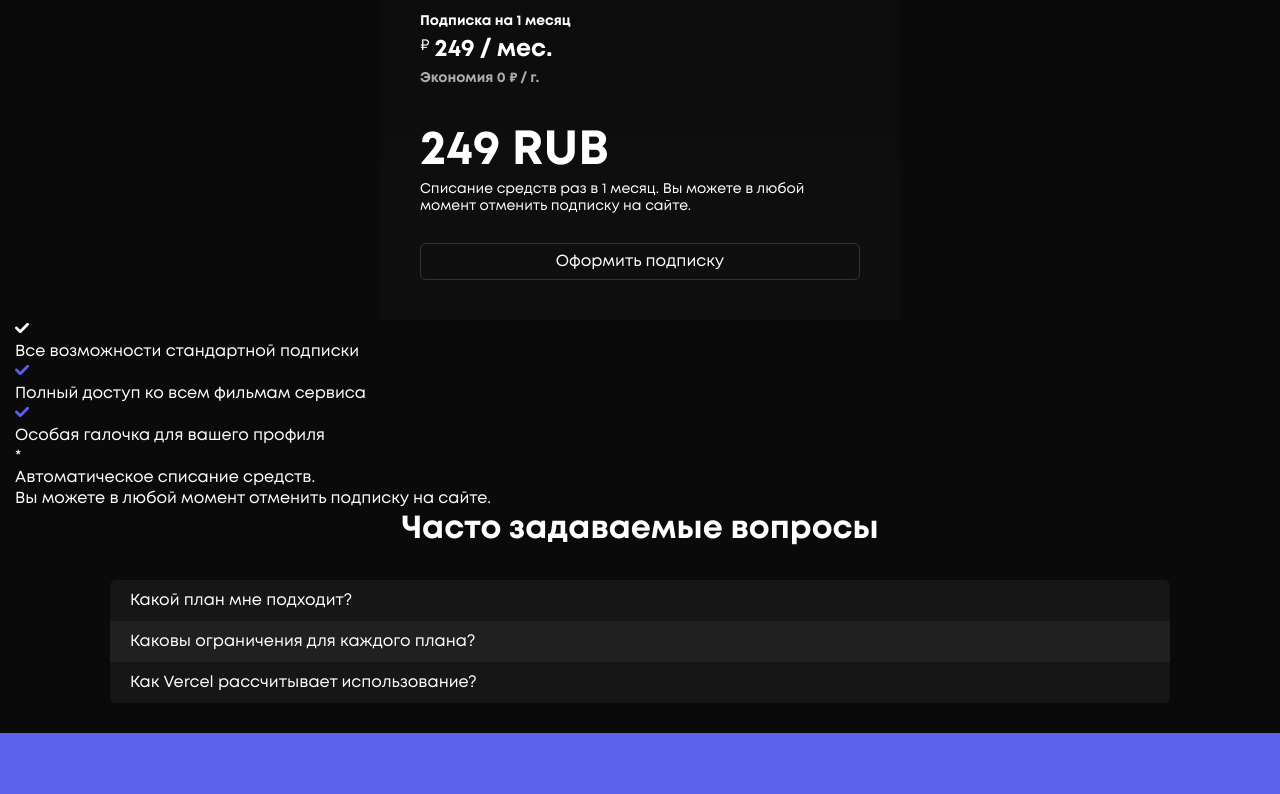
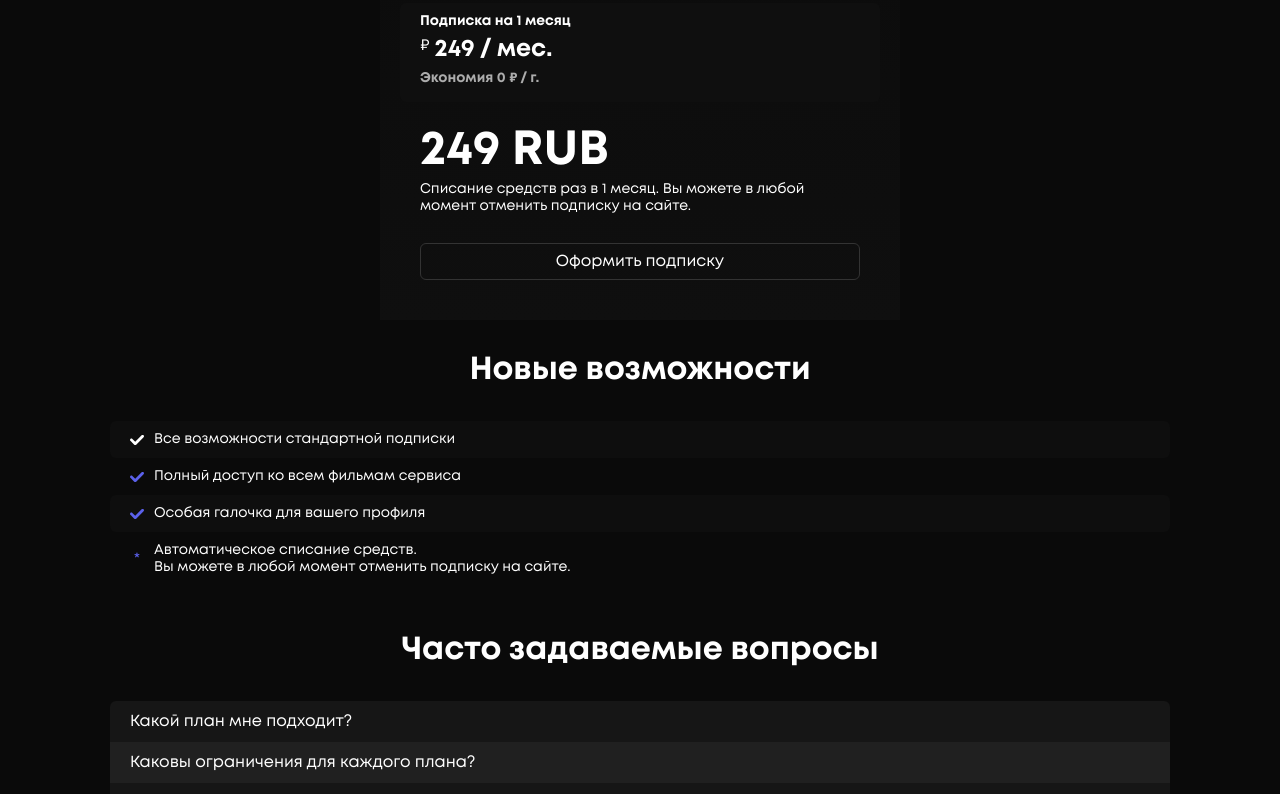
Before and after one commit to Attato/Nebo, a Next.js app: page /ticket in a window 1280 px wide. Shown: the part 693-1487 px from the top of the page. Before the commit the page ends 1426 px from the top, so only its background shows below. Built offline with nearby package versions, Linux system fonts and the light colour scheme.

Commit message:
subscribe page update

```diff
--- a/pages/ticket/index.tsx
+++ b/pages/ticket/index.tsx
@@ -5,13 +5,14 @@ import Link from 'next/link';
 import Image from 'next/image';
 import Header from 'components/header/header';
 import styles from 'styles/ticket.module.scss';
-import subscribe from 'json/subscribe.json'
+import subscribe from 'json/subscribe.json';
 
 const Ticket: NextPage = () => {
+	const [option, setOption] = useState(3);
 	const [duration, setDuration] = useState('1 месяц');
 	const [price, setPrice] = useState(249);
 	const [fullPrice, setFullPrice] = useState(249);
-	const [percent, setPercent] = useState("0%");
+	const [percent, setPercent] = useState('0%');
 
 	return (
 		<div className="container">
@@ -32,10 +33,23 @@ const Ticket: NextPage = () => {
 						<div className={styles.subscription__title}>
 							<h1>View +</h1>
 							<span>Премиальная подписка на наш сервис</span>
-							{
-								subscribe.map((subscribe, id) => {
+							{subscribe.map((subscribe, id) => {
 								return (
-										<div key={id} className={styles.product__option} onClick={() => {setDuration(subscribe.duration); setPrice(subscribe.price); setFullPrice(subscribe.full_price); setPercent(subscribe.percent)}}>
+									<div
+										key={id}
+										className={
+											option === id
+												? styles.product__option__active
+												: styles.product__option
+										}
+										onClick={() => {
+											setDuration(subscribe.duration);
+											setPrice(subscribe.price);
+											setFullPrice(subscribe.full_price);
+											setPercent(subscribe.percent);
+											setOption(id);
+										}}
+									>
 										<p>Подписка на {subscribe.duration}</p>
 										<div className={styles.price}>
 											<span>₽</span>
@@ -43,26 +57,24 @@ const Ticket: NextPage = () => {
 										</div>
 										<p>Экономия {subscribe.economy} ₽ / г.</p>
 									</div>
-									)
-								})
-							}
+								);
+							})}
 							<div className={styles.price__wrap}>
 								<div className={styles.price}>
 									<div className={styles.price}>
 										<h2>{price} RUB</h2>
 										{fullPrice != 249 ? <p>{fullPrice} RUB</p> : null}
 									</div>
-									{percent != "0%"
-									?
+									{percent != '0%' ? (
 										<div className={styles.percent}>
 											<p>{percent}</p>
 										</div>
-
-									: null
-									}
-
+									) : null}
 								</div>
-								<p>Cписание средств раз в {duration}. Вы можете в любой момент отменить подписку на сайте.</p>
+								<p>
+									Cписание средств раз в {duration}. Вы можете в любой момент
+									отменить подписку на сайте.
+								</p>
 							</div>
 							<Link href="/">Оформить подписку</Link>
 						</div>
@@ -70,6 +82,7 @@ const Ticket: NextPage = () => {
 				</div>
 
 				<div className={styles.privileges__list}>
+					<h1>Новые возможности</h1>
 					<div className={styles.item}>
 						<Image
 							src="/svg/check/check.svg"
--- a/styles/ticket.module.scss
+++ b/styles/ticket.module.scss
@@ -91,7 +91,8 @@
 				font-size: 14px;
 			}
 
-			.product__option, .product__option__active {
+			.product__option,
+			.product__option__active {
 				display: flex;
 				flex-direction: column;
 				width: 100%;
@@ -126,6 +127,10 @@
 				}
 			}
 
+			.product__option__active {
+				background-color: #0f0f0f;
+			}
+
 			a {
 				display: flex;
 				align-items: center;
@@ -140,6 +145,8 @@
 				}
 			}
 		}
+	}
+}
 
 .privileges__list {
 	display: flex;
@@ -147,12 +154,25 @@
 	justify-content: flex-end;
 	border-radius: 0 0 6px 6px;
 	height: 100%;
+	max-width: 1060px;
+	margin: 30px auto;
+
+	h1 {
+		font-weight: 500;
+		text-align: center;
+		margin-bottom: 30px;
+	}
 
 	.item {
 		display: flex;
 		align-items: center;
 		gap: 10px;
 		padding: 10px 20px 10px;
+		border-radius: 6px;
+
+		&:nth-child(2n) {
+			background-color: #0e0e0e;
+		}
 
 		&:last-child {
 			border-radius: 0 0 6px 6px;
@@ -169,8 +189,6 @@
 
 		p {
 			font-size: 14px;
-				}
-			}
 		}
 	}
 }
```
Lines whose indentation alone changed are shown as unchanged.
